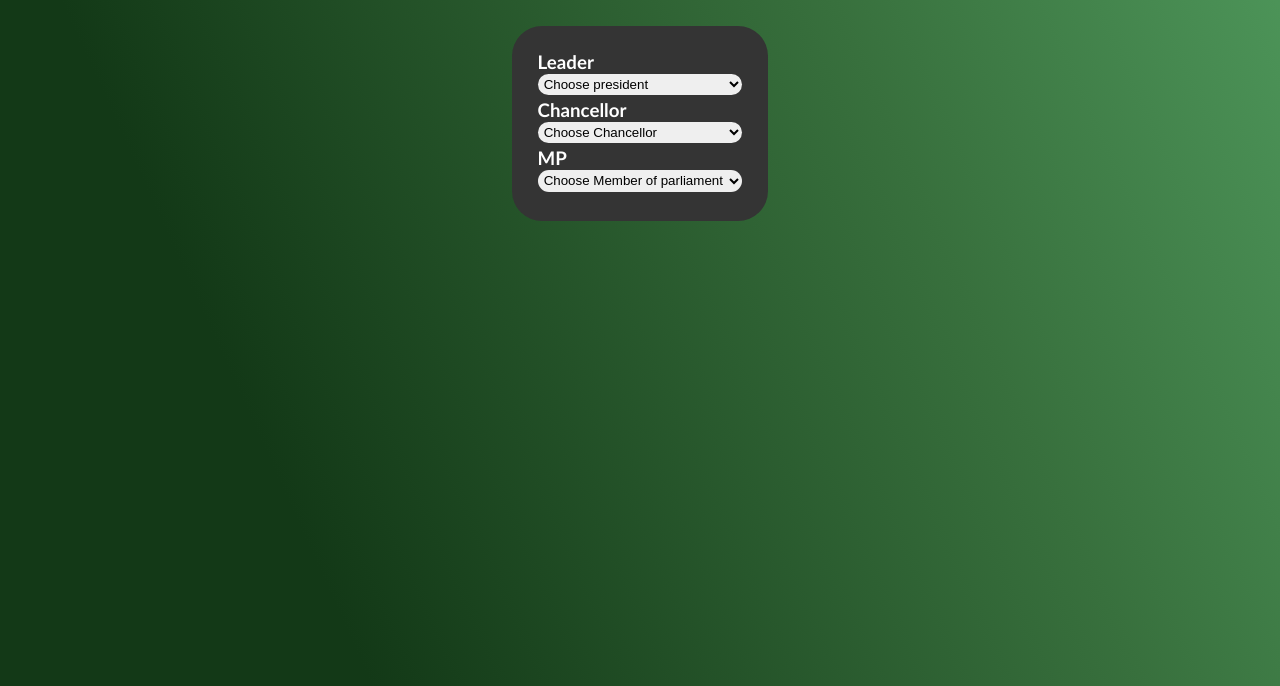
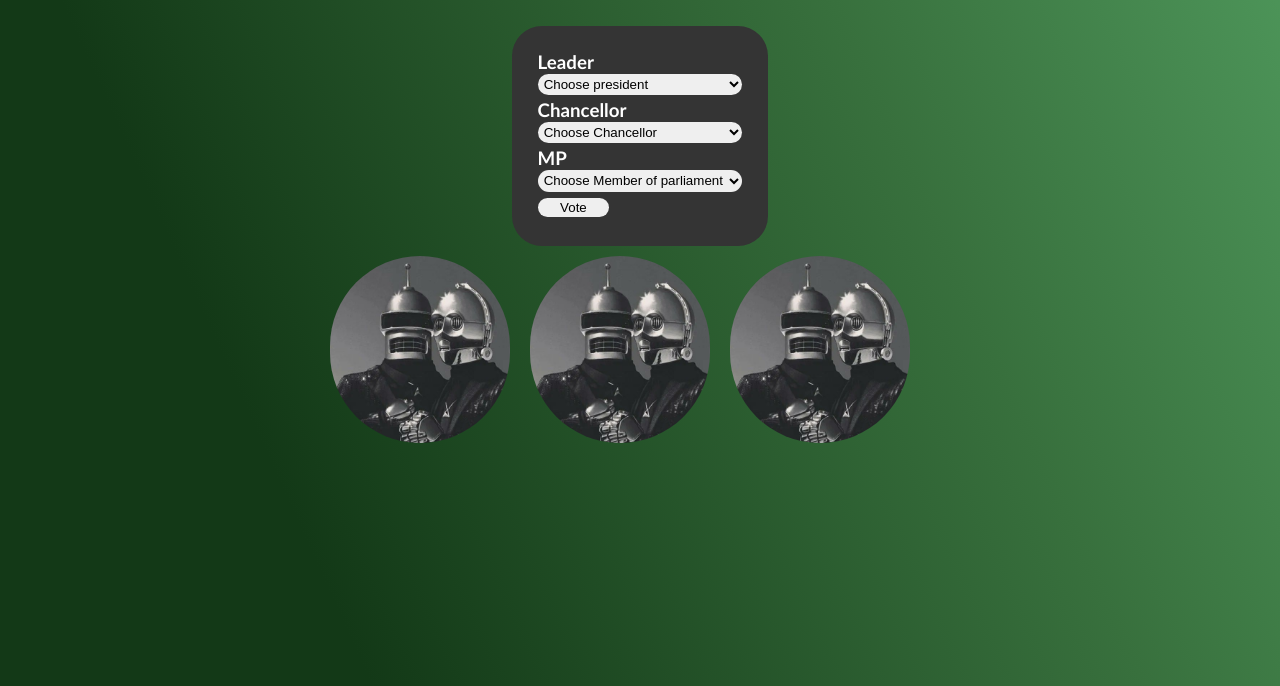
Before and after one commit to V014/votelani, a PHP site: page / in a window 1280 px wide. Shown: the part 47-733 px from the top of the page. Run offline with PHP 8.4, Linux system fonts and the light colour scheme.

Commit message:
added candidate images

```diff
--- a/assets/css/style.css
+++ b/assets/css/style.css
@@ -224,6 +224,12 @@ th, td {
 }
 
 /* gallery styles */
+
+div.candidates {
+    margin-left: 25%;
+    margin-right: 25%;
+}
+
 div.gallery {
     margin: 10px;
     /* border: 1px solid #ccc; */
@@ -290,6 +296,10 @@ div.gallery {
         border: none;
         cursor: pointer;
     }
+
+    div.gallery {
+        width: 100px;
+    }
 }
 
 /* screens below 1024px such as laptops and desktops */
--- a/index.html
+++ b/index.html
@@ -29,6 +29,8 @@
               </div>
         </div>
     </nav>
+
+    <!-- Voting Form -->
     <div class="content">
       <form action="#" method="post">
         <div class="selection">
@@ -59,7 +61,24 @@
             <option>Patricia Kaliati</option>
           </select>
         </div>
+        <input type="submit" value="Vote" name="vote">
       </form>
+
+      <!-- Candidate images -->
+      <div class="candidates">
+        <div class="gallery">
+          <img src="assets/img/img.jpg" alt="">
+        </div>
+
+        <div class="gallery">
+          <img src="assets/img/img.jpg" alt="">
+        </div>
+
+        <div class="gallery">
+          <img src="assets/img/img.jpg" alt="">
+        </div>
+      </div>
+
     </div> <!-- end of content -->
     <footer>
         Orbit Media All rights reserved &copy;2024
```
Also changed, not shown: README.md, assets/img/img.jpg. Lines whose indentation alone changed are shown as unchanged.
